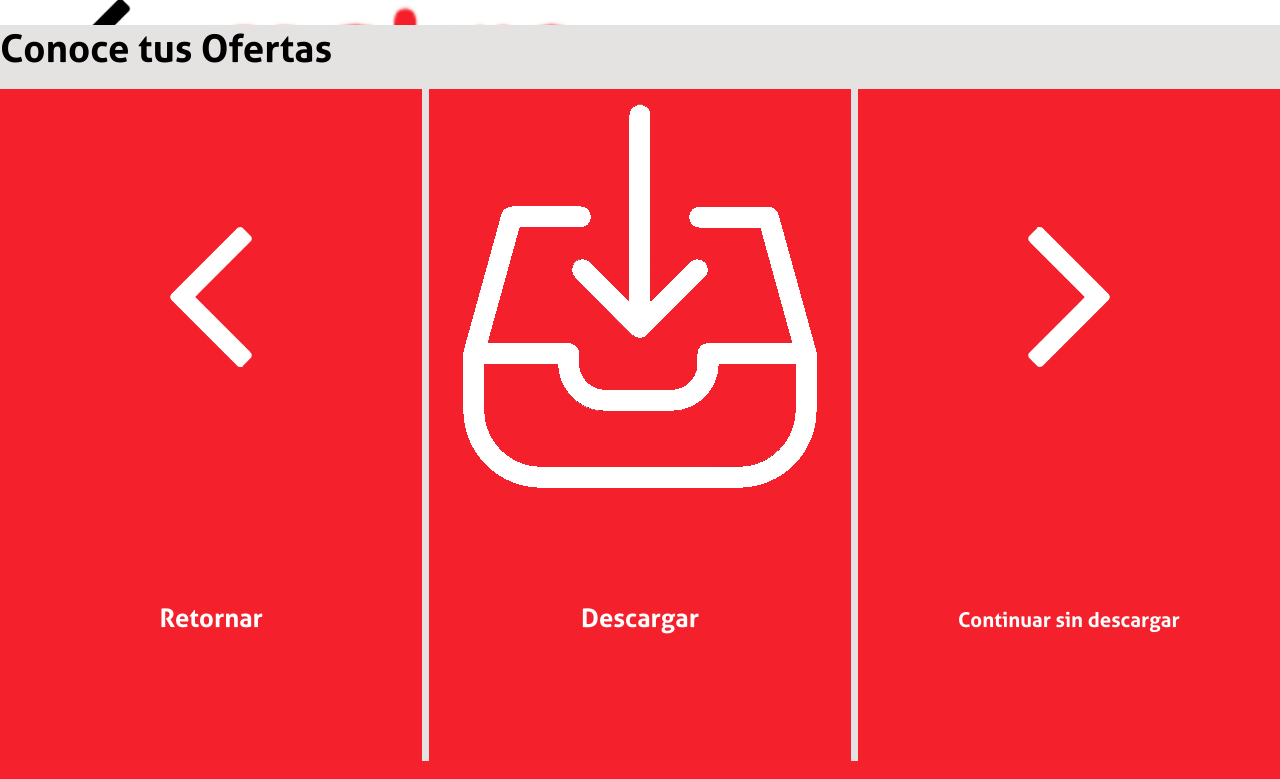
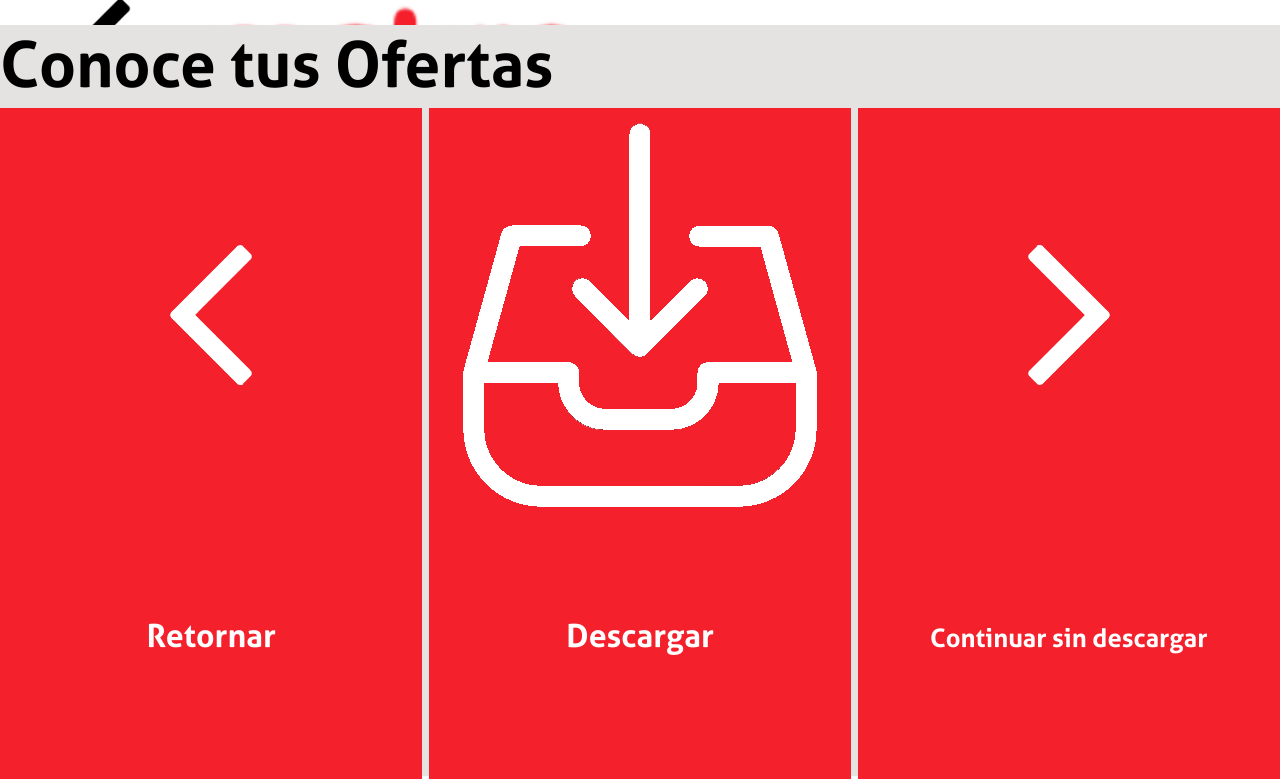
Before and after one commit to raphael-bos/makro, a PHP site: page /ofertas2.html in a window 1280 px wide. Shown: the part 39-818 px from the top of the page. Run offline with PHP 8.4, Linux system fonts and the light colour scheme.

Commit message:
Teste Fonte

```diff
--- a/css/ofertas2.css
+++ b/css/ofertas2.css
@@ -6,7 +6,6 @@
     grid-template-rows: auto min-content;
     grid-auto-rows: min-content;
     grid-gap: 0.5%;
-    font-size: 3vw;
 }
 
 .navigation-footer{
@@ -23,7 +22,7 @@
     grid-template-rows: 2fr 1fr;
     grid-template-columns: auto;
     place-content: center;
-    font-size: 3vw;
+    font-size: 35%;
     box-sizing: border-box;
 }
 
@@ -32,5 +31,6 @@
     .v-image-desc{
         font-size: 2vw;
         grid-template-rows: 1.5fr 1fr;
+        font-size: 50%;
     }
 }
```
